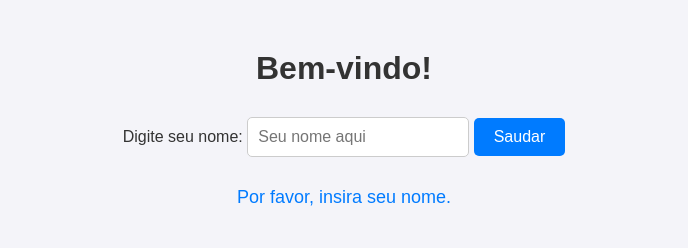
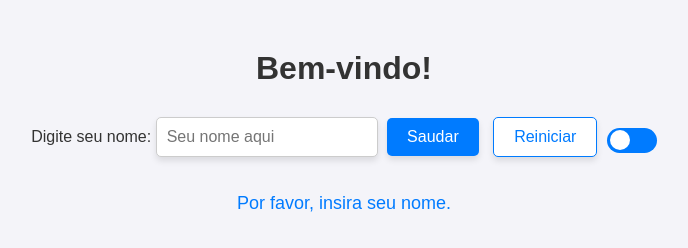
Before and after one commit to bruno-dix/everydayapp, a plain HTML site: page index.html in a window 1280 px wide. Both pictures are taken after a click on the button "Saudar". Shown: the whole page, without its empty margins (296-984 px from the left). Drawn offline with Linux system fonts and the light colour scheme.

Commit message:
Add files via upload

```diff
--- a/index.html
+++ b/index.html
@@ -12,8 +12,15 @@
     <label for="name">Digite seu nome:</label>
     <input type="text" id="name" placeholder="Seu nome aqui">
     <button onclick="greet()">Saudar</button>
+    <button onclick="resetApp()" class="secondary-button">Reiniciar</button>
+
+    <!-- Switch para alternar tema -->
+    <div class="theme-switch">
+        <input type="checkbox" id="theme-toggle" />
+        <label for="theme-toggle"></label>
+    </div>
+
     <p id="message"></p>
     <script src="script.js"></script>
-
 </body>
 </html>
--- a/script.js
+++ b/script.js
@@ -13,15 +13,56 @@ function greet() {
         greeting = "Boa noite";
     }
 
-    if (name) {
+    if (name.trim()) { // Verifica se o nome não está vazio ou somente com espaços
         message.textContent = `${greeting}, ${name}!`;
     } else {
         message.textContent = "Por favor, insira seu nome.";
     }
 
-    // Forçar reinício da animação
-    message.style.animation = "none";
+    // Reiniciar animação
+    resetAnimation(message);
+}
+
+function resetApp() {
+    const nameInput = document.getElementById('name');
+    const message = document.getElementById('message');
+
+    // Limpa o campo de entrada de texto e a mensagem
+    nameInput.value = '';
+    message.textContent = '';
+
+    // Reinicia a animação, se necessário
+    resetAnimation(message);
+}
+
+function resetAnimation(element) {
+    element.style.animation = "none";
     setTimeout(() => {
-        message.style.animation = ""; // Reaplica a animação
+        element.style.animation = ""; // Reaplica a animação
     }, 10);
 }
+
+// Alternância de tema
+document.getElementById('theme-toggle').addEventListener('change', function () {
+    const isDarkTheme = this.checked;
+    document.body.classList.toggle('dark-theme', isDarkTheme);
+
+    // Salva a preferência do tema no localStorage
+    localStorage.setItem('darkTheme', isDarkTheme);
+});
+
+// Aplicar o tema salvo ao carregar a página
+window.addEventListener('DOMContentLoaded', () => {
+    const isDarkTheme = localStorage.getItem('darkTheme') === 'true';
+    if (isDarkTheme) {
+        document.body.classList.add('dark-theme');
+        document.getElementById('theme-toggle').checked = true; // Ajusta o Switch
+    }
+});
+
+// Exemplo de evento para lidar com o Switch selecionado/deselecionado
+document.querySelectorAll('md-switch').forEach((switchElement) => {
+    switchElement.addEventListener('change', (event) => {
+        console.log(`Switch ${event.target.id} está ${event.target.selected ? 'ligado' : 'desligado'}`);
+    });
+});
--- a/style.css
+++ b/style.css
@@ -1,44 +1,152 @@
+:root {
+    --background-color: #f4f4f9;
+    --text-color: #333;
+    --primary-color: #007BFF;
+    --secondary-color: white;
+    --border-color: #ccc;
+    --button-hover-color: #0056b3;
+    --box-shadow: 0 4px 6px rgba(0, 0, 0, 0.1);
+}
+
+.dark-theme {
+    --background-color: #333;
+    --text-color: #f4f4f9;
+    --primary-color: #FF5722;
+    --secondary-color: #444;
+    --border-color: #555;
+    --button-hover-color: #E64A19;
+    --box-shadow: 0 4px 6px rgba(0, 0, 0, 0.5); /* Sombra mais sutil no tema escuro */
+}
+
+/* Aplicando as variáveis */
 body {
     font-family: Arial, sans-serif;
     text-align: center;
     margin-top: 50px;
-    background-color: #f4f4f9;
-    color: #333;
+    background-color: var(--background-color);
+    color: var(--text-color);
 }
 
 h1 {
     font-size: 2em;
-    margin-bottom: 20px;
+    margin: 20px 0; /* Margem consistente */
 }
 
 input {
     padding: 10px;
     font-size: 16px;
     margin: 10px 0;
-    border: 1px solid #ccc;
+    border: 1px solid var(--border-color);
     border-radius: 5px;
     width: 200px;
+    box-shadow: var(--box-shadow);
+    transition: border-color 0.3s ease;
 }
 
+input:focus {
+    outline: none;
+    border-color: var(--primary-color);
+}
+
+/* Estilo base para os botões */
 button {
     padding: 10px 20px;
     font-size: 16px;
-    color: white;
-    background-color: #007BFF;
     border: none;
     border-radius: 5px;
     cursor: pointer;
+    margin: 10px 5px; /* Margem consistente */
+    transition: background-color 0.3s ease, color 0.3s ease, box-shadow 0.3s ease, border-color 0.3s ease;
 }
 
-button:hover {
-    background-color: #0056b3;
+/* Botão primário (Saudar) */
+button:not(.secondary-button) {
+    color: var(--secondary-color);
+    background-color: var(--primary-color);
+    box-shadow: var(--box-shadow);
 }
 
+button:not(.secondary-button):hover {
+    background-color: var(--button-hover-color);
+}
+
+/* Botão secundário (Reiniciar ou Tema) */
+.secondary-button {
+    color: var(--primary-color);
+    background-color: var(--secondary-color);
+    border: 1px solid var(--primary-color);
+    box-shadow: var(--box-shadow);
+}
+
+.secondary-button:hover {
+    color: var(--secondary-color);
+    background-color: var(--primary-color);
+}
+
+/* Estilo do contêiner do Switch */
+.theme-switch {
+    position: relative;
+    display: inline-block;
+    width: 50px;
+    height: 25px;
+    margin: 20px auto;
+}
+
+/* Esconde o input checkbox */
+.theme-switch input {
+    opacity: 0;
+    width: 0;
+    height: 0;
+}
+
+/* Estilo do Switch */
+.theme-switch label {
+    position: absolute;
+    cursor: pointer;
+    top: 0;
+    left: 0;
+    right: 0;
+    bottom: 0;
+    background-color: var(--primary-color);
+    border-radius: 25px;
+    transition: background-color 0.3s ease;
+}
+
+/* Círculo deslizante */
+.theme-switch label::before {
+    position: absolute;
+    content: "";
+    height: 20px;
+    width: 20px;
+    left: 3px;
+    bottom: 3px;
+    background-color: var(--secondary-color);
+    border-radius: 50%;
+    transition: transform 0.3s ease;
+}
+
+/* Quando o Switch está ativado */
+.theme-switch input:checked + label {
+    background-color: var(--text-color);
+}
+
+.theme-switch input:checked + label::before {
+    transform: translateX(25px);
+}
+
+/* Adicionando estilo de focus ao Switch */
+.theme-switch input:focus + label {
+    box-shadow: 0 0 4px var(--primary-color);
+}
+
+/* Parágrafo da mensagem */
 p {
     font-size: 18px;
     margin-top: 20px;
-    color: #007BFF;
+    color: var(--primary-color);
 }
+
+/* Animação */
 #message {
     animation: fadeIn 2s ease-in-out;
 }
```
